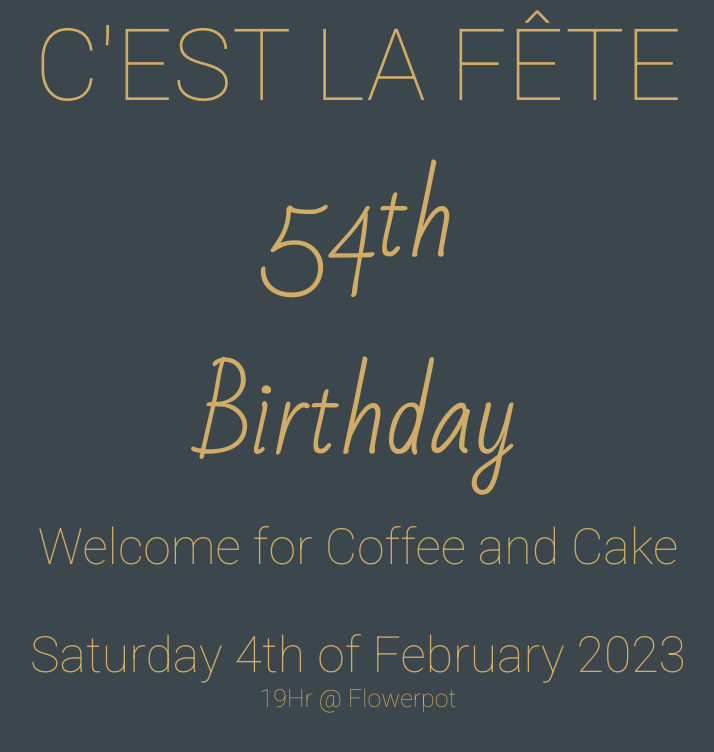
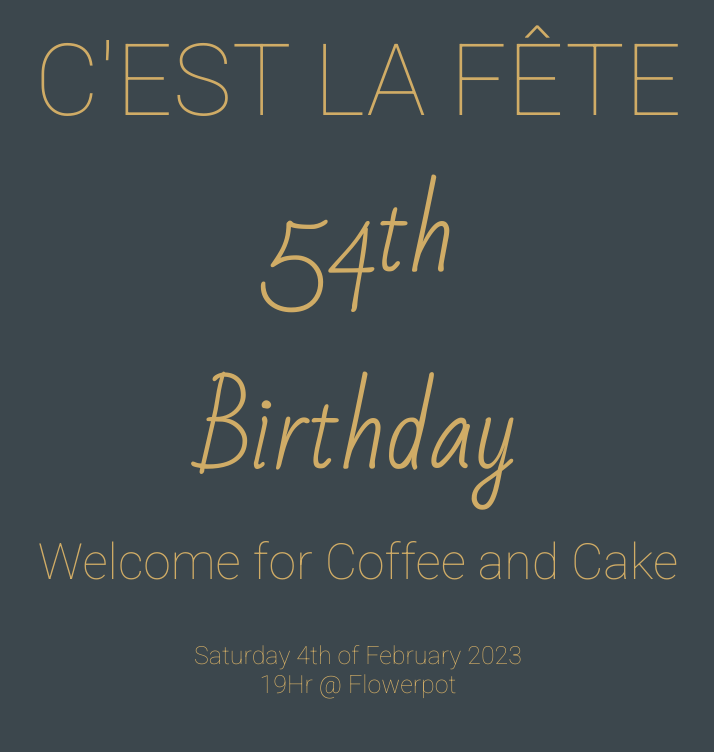
Before and after one commit to denossart/birthday-invitation-site, a plain HTML site: page index.html in a window 1280 px wide. Shown: the whole page, without its empty margins (282-996 px from the left). Drawn offline with Linux system fonts and the light colour scheme.

Commit message:
...edit layout

```diff
--- a/styles.css
+++ b/styles.css
@@ -99,11 +99,11 @@ span {
     font-size: 10rem;
   }
 
-  .coffee,
-  .date {
+  .coffee {
     font-size: 5rem;
   }
 
+  .date,
   .time {
     font-size: 2.5rem;
   }
```
